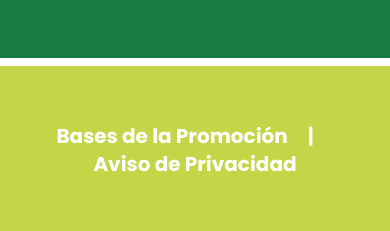
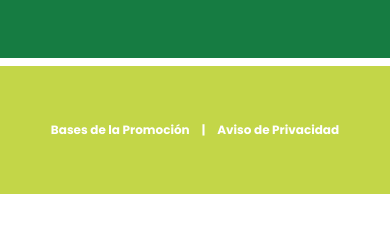
Before and after one commit to Jay-DVT/eknorgullecete, a Next.js app: page / in a window 390 px wide. Shown: the part 2880-3111 px from the top of the page. After the commit the page ends 3074 px from the top, so only its background shows below. Built offline with nearby package versions, Linux system fonts and the light colour scheme.

Commit message:
Footer size bug

```diff
--- a/app/components/Footer.tsx
+++ b/app/components/Footer.tsx
@@ -1,6 +1,6 @@
 const Footer = () => {
 	return (
-		<footer className='border-t-8 border-white bg-lightgreen p-14 text-center text-xl font-bold text-white'>
+		<footer className='border-t-8 border-white bg-lightgreen py-14 text-center text-xs font-bold text-white md:text-xl'>
 			<p>
 				<a href=''>Bases de la Promoción</a>&emsp;|&emsp;
 				<a href=''>Aviso de Privacidad</a>
```
